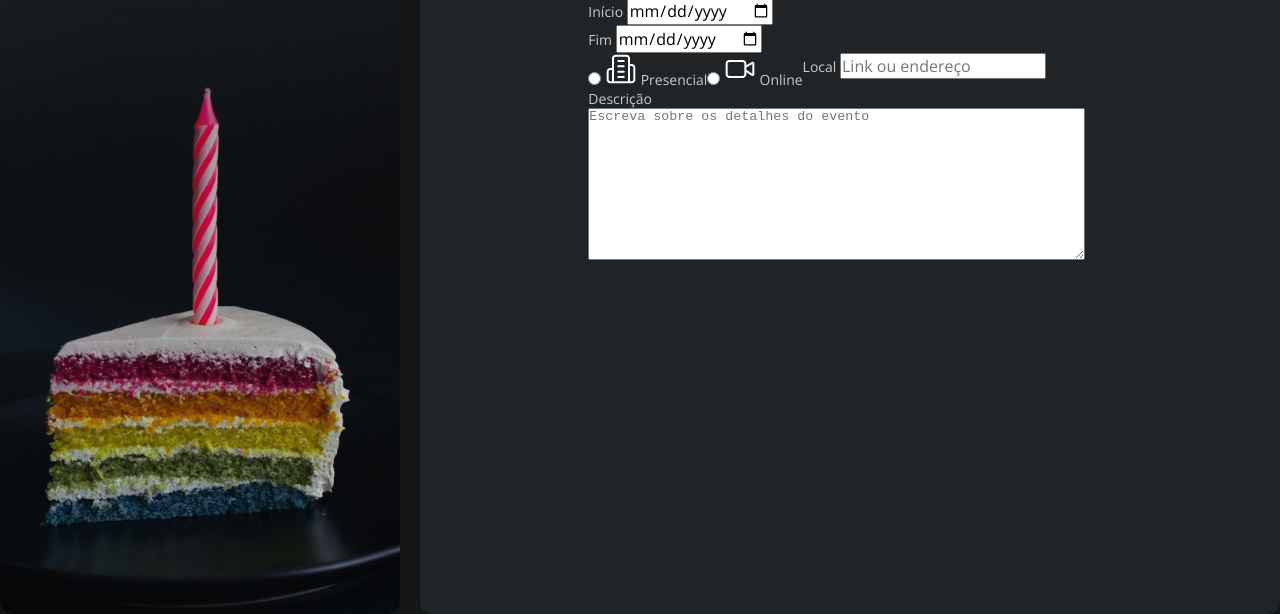
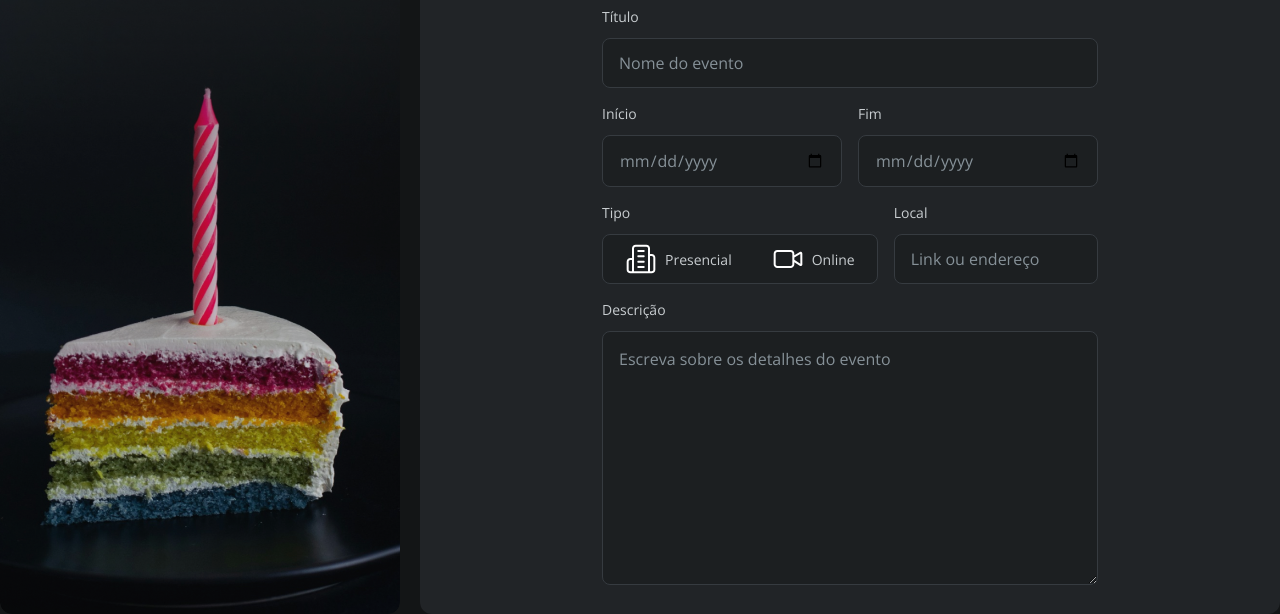
Before and after one commit to LealDevhub/formulario-de-convite, a plain HTML site: page index.html in a window 1280 px wide. Shown: the part 186-800 px from the top of the page. Drawn offline with nearby package versions, Linux system fonts and the light colour scheme.

Commit message:
fieldset details finalizado

```diff
--- a/index.html
+++ b/index.html
@@ -1,15 +1,18 @@
 <!DOCTYPE html>
 <html lang="pt-BR">
 <head>
-    <link rel="preconnect" href="https://fonts.gstatic.com" crossorigin>
-    <link rel="preconnect" href="https://fonts.googleapis.com">
-
     <meta charset="UTF-8">
     <meta name="viewport" content="width=device-width, initial-scale=1.0">
     <title>Formulário de Convite</title>
 
+    <!-- Preconnect para fontes -->
+    <link rel="preconnect" href="https://fonts.gstatic.com" crossorigin>
+    <link rel="preconnect" href="https://fonts.googleapis.com">
+
+    <!-- Estilos -->
     <link rel="stylesheet" href="styles/index.css">
-    <!-- link fonts -->
+
+    <!-- Fontes Google -->
     <link href="https://fonts.googleapis.com/css2?family=Baloo+2:wght@400..800&family=Leckerli+One&family=Open+Sans:ital,wght@0,300..800;1,300..800&display=swap" rel="stylesheet">
 </head>
 <body>
@@ -25,9 +28,7 @@
         <main>
             <div class="main-container">
                 <h1>Crie seu convite</h1>
-
                 <form action="">
-
                     <fieldset class="details">
                         <legend>
                             <img src="assets/icons/calendar.svg" alt="ícone de calendário">
@@ -39,18 +40,22 @@
                             <input type="text" name="titulo" id="title" placeholder="Nome do evento">
                         </div>
 
-                        <div class="flex">
+                        <div class="date-wrapper">
                             <div class="input-wrapper">
                                 <label for="start">Início</label>
                                 <input type="date" name="inicio" id="start">
-                            <div>
+                            </div>
                             <div class="input-wrapper">
                                 <label for="end">Fim</label>
                                 <input type="date" name="fim" id="end">
                             </div>
                         </div>
-                        <div class="flex">
-                            <div class="radio-wrapper flex">
+
+                        <div class="type-wrapper">
+                            <div class="radio-wrapper">
+                                <label>Tipo</label>
+
+                                <div class="types">
                                     <div class="inner-wrapper">
                                         <input type="radio" name="study-type" id="presential">
                                         <label for="presential">
@@ -58,6 +63,7 @@
                                             Presencial
                                         </label>
                                     </div>
+
                                     <div class="inner-wrapper">
                                         <input type="radio" name="study-type" id="online">
                                         <label for="online">
@@ -66,18 +72,20 @@
                                         </label>
                                     </div>
                                 </div>
+                            </div>
                             <div class="input-wrapper">
                                 <label for="local">Local</label>
                                 <input type="text" name="local" id="local" placeholder="Link ou endereço">
                             </div>
                         </div>
+
                         <div class="textarea-wrapper">
                             <label for="description">Descrição</label>
                             <textarea name="description" id="description" cols="60" rows="10" placeholder="Escreva sobre os detalhes do evento"></textarea>
                         </div>
                     </fieldset>
+                </form>
             </div>
-                </form>
         </main>
     </div>
 </body>
--- /dev/null
+++ b/styles/fields/details.css
@@ -0,0 +1,67 @@
+.date-wrapper, .type-wrapper {
+    display: grid;
+    grid-template-columns: repeat(2, 1fr);
+    align-items: center;
+    gap: 1rem;
+}
+
+.types {
+        display: flex;
+        align-items: center;
+        gap: .25rem;
+        background-color: var(--input-base);
+        border: 1px solid var(--input-stroke);
+        border-radius: .5rem;
+        padding: .25rem;
+        position: relative;
+
+        .inner-wrapper {
+            padding: .25rem 1.125rem;
+            border-radius: .25rem;
+            font: var(--body-sm);
+            font-weight: 700;
+            width: 100%;
+
+            display: flex;
+            align-items: center;
+            justify-content: center;
+
+            position: relative;
+
+
+            & label {
+                margin: 0;
+                gap: .5rem;
+            }
+
+            & input {
+                all: unset;
+                position: absolute;
+                inset: 0;
+            }
+
+            &:hover {
+                background-color: var(--shape-hover);
+            }
+
+            &:has(:checked) {
+                & label {
+                    font-weight: 700;
+                }
+                background-color: var(--shape-hover);
+            }
+        }
+
+
+
+
+
+
+}
+
+.inner-wrapper > label {
+    display: flex;
+    align-items: center;
+    justify-content: center;
+    gap: none;
+}
--- /dev/null
+++ b/styles/fields/index.css
@@ -0,0 +1 @@
+@import url(details.css);
--- a/styles/global.css
+++ b/styles/global.css
@@ -56,5 +56,6 @@ body {
 
 .flex {
     display: flex;
-    flex-direction: row;
+    width: 100%;
+    gap: 1rem;
 }
--- a/styles/index.css
+++ b/styles/index.css
@@ -1,3 +1,4 @@
 @import url(global.css);
 @import url(layout.css);
 @import url(inputs.css);
+@import url(fields/index.css);
--- a/styles/inputs.css
+++ b/styles/inputs.css
@@ -1,9 +1,55 @@
 fieldset {
     border: none;
+    margin-top:  1.5rem;
+    display: grid;
+    gap: 1rem;
 
     & legend {
         display: flex;
         align-items: center;
         gap: .75rem;
+        margin-bottom: .75rem;
     }
 }
+
+input,textarea, select {
+    width: 100%;
+    background-color: var(--input-base);
+    color: var(--input-placeholder);
+    font: var(--body-md);
+    border-radius: .5rem;
+    border-width: 1px;
+    border-color: var(--input-stroke);
+    border-style: solid;
+    outline: none;
+}
+
+input::placeholder, textarea::placeholder {
+    color: var(--input-placeholder);
+}
+
+.radio-wrapper {
+    .flex{
+        border: 1px solid var(--input-stroke);
+        background-color: var(--input-base);
+        padding: .25rem;
+        border-radius: .5rem;
+
+        & .inner-wrapper {
+            border: 1px solid white;
+        }
+    }
+}
+
+label {
+    display: inline-block;
+    margin-bottom: .75rem;
+}
+
+input {
+    padding: .8125rem 1rem;
+}
+
+textarea {
+    padding: 1rem;
+}
--- a/styles/layout.css
+++ b/styles/layout.css
@@ -15,8 +15,7 @@ main {
     background-color: var(--shape-body);
 
     & .main-container {
-        max-width: 68.29%;
-        min-width: 35rem;
+        max-width: 35rem;
         margin-inline: auto;
         margin-top: 5rem;
         padding-inline: 2rem;
```
Lines whose indentation alone changed are shown as unchanged.
